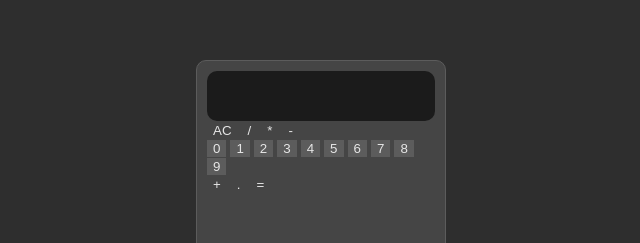
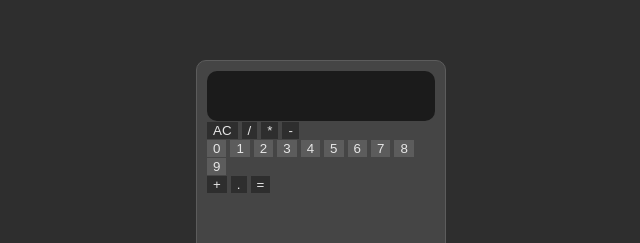
Before and after one commit to joaojgabriel/calculator, a plain HTML site: page index.html in a window 1280 px wide. Shown: the part 181-424 px from the top of the page, without its empty margins (319-959 px from the left). Drawn offline with Linux system fonts and the light colour scheme.

Commit message:
Make functional button darker

```diff
--- a/styles.css
+++ b/styles.css
@@ -55,7 +55,7 @@ button {
 }
 
 .function {
-  background-color: var(--gray-70);
+  background-color: var(--gray-80);
 }
 
 #display {
```
